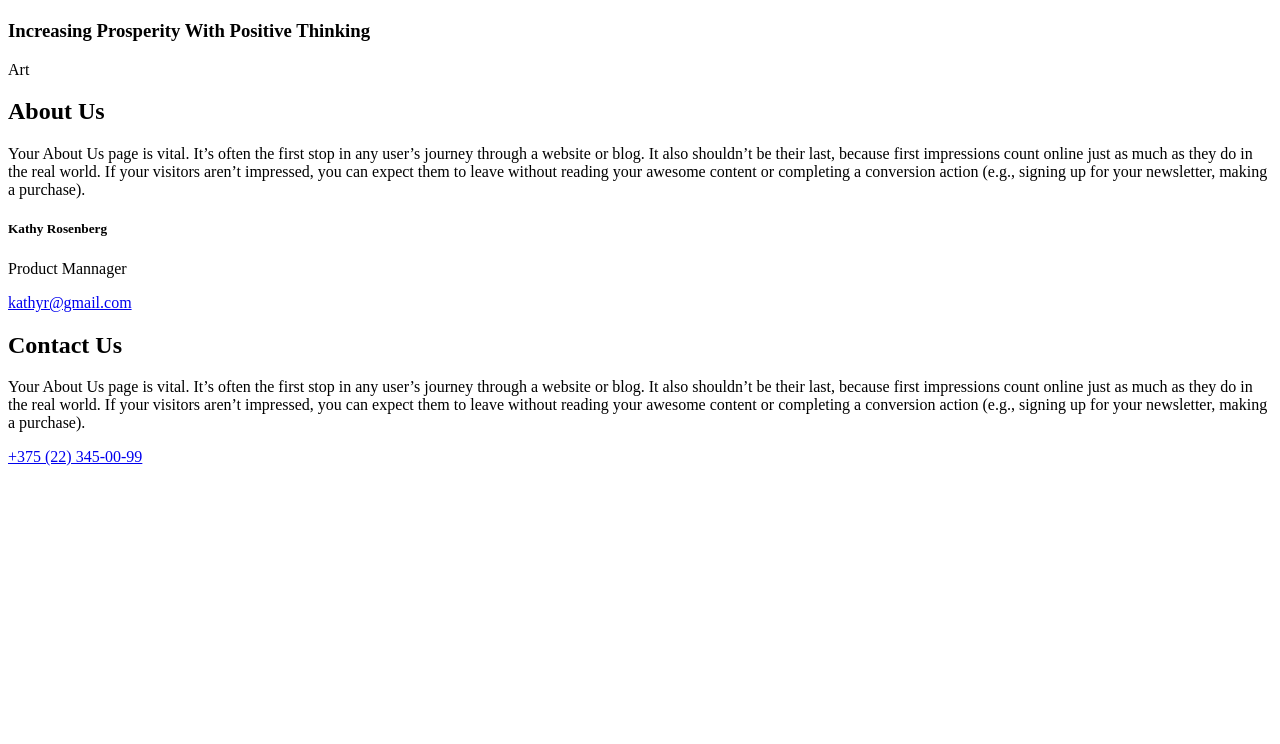
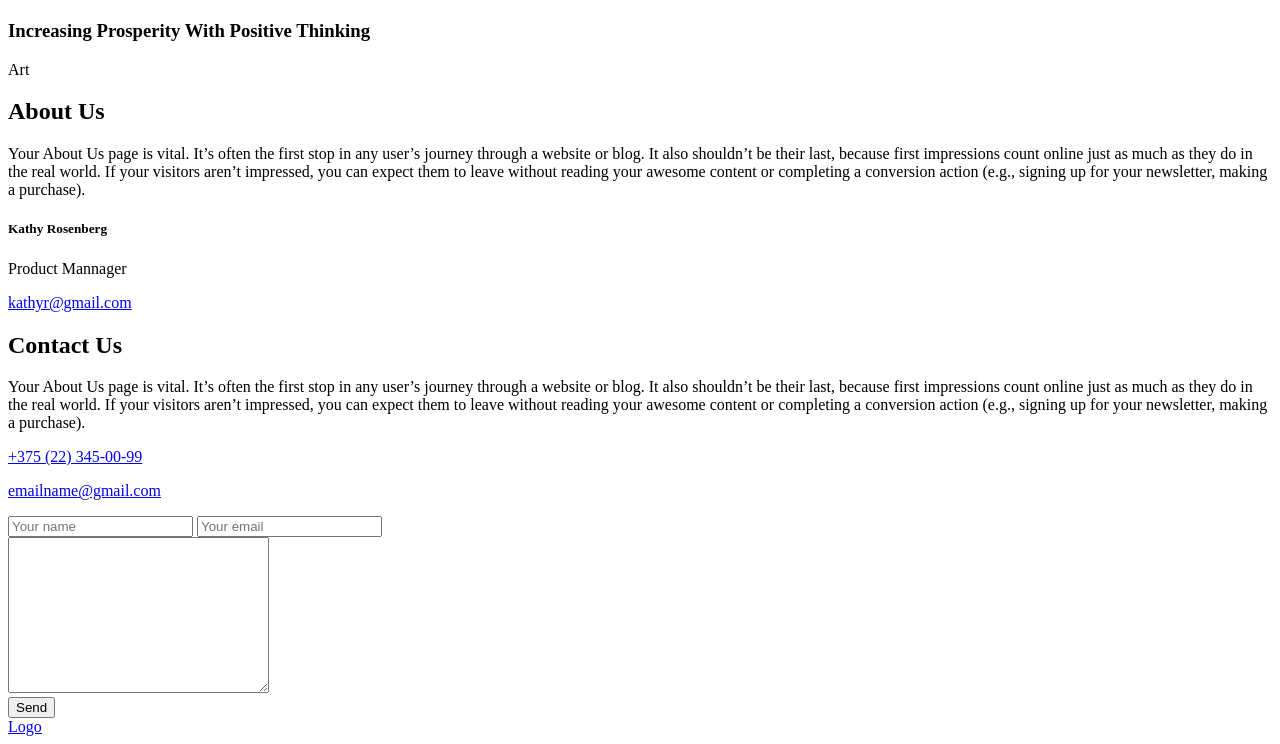
Before and after one commit to TeinPirs/productly, a plain HTML site: page index.html in a window 1280 px wide. Shown: the part 757-1501 px from the top of the page. Before the commit the page ends 1239 px from the top, so only its background shows below. Drawn offline with Linux system fonts and the light colour scheme.

Commit message:
add: contact-us

```diff
--- a/index.html
+++ b/index.html
@@ -41,7 +41,6 @@
           </div>
         </div>
       </section>
-
       <section class="tools">
         <div class="wrapper">
           <h2>We design tools to unveil your superpowers</h2>
@@ -123,15 +122,39 @@
                 your newsletter, making a purchase).
               </p>
               <p>
-                <a href=""></a>
                 <span class="icon icon_phone"></span>
                 <a href="tel:+375 (22) 345-00-99">+375 (22) 345-00-99</a>
               </p>
+              <p>
+                <span class="icon icon_letter"></span>
+                <a href="mailto:emailname@gmail.com">emailname@gmail.com</a>
+              </p>
             </div>
             <div class="contact-us__form"></div>
+            <div class="contact-us__form">
+              <form action="" method="POST">
+                <div class="layout-2-column">
+                  <input type="text" name="name" placeholder="Your name" />
+                  <input type="text" name="email" placeholder="Your email" />
+                </div>
+                <textarea name="question" cols="30" rows="10"></textarea>
+                <div class="contact-us__button">
+                  <button type="submit" class="button button_colored">
+                    Send
+                  </button>
+                </div>
+              </form>
+            </div>
           </div>
         </div>
       </section>
+      <footer>
+        <div class="wrapper">
+          <div class="layout-4-column">
+            <a href="#" class="logo">Logo</a>
+          </div>
+        </div>
+      </footer>
     </main>
   </body>
 </html>
```
